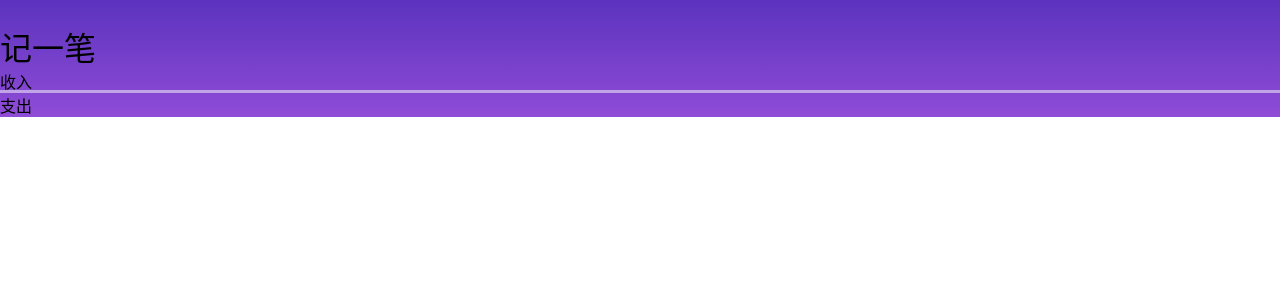
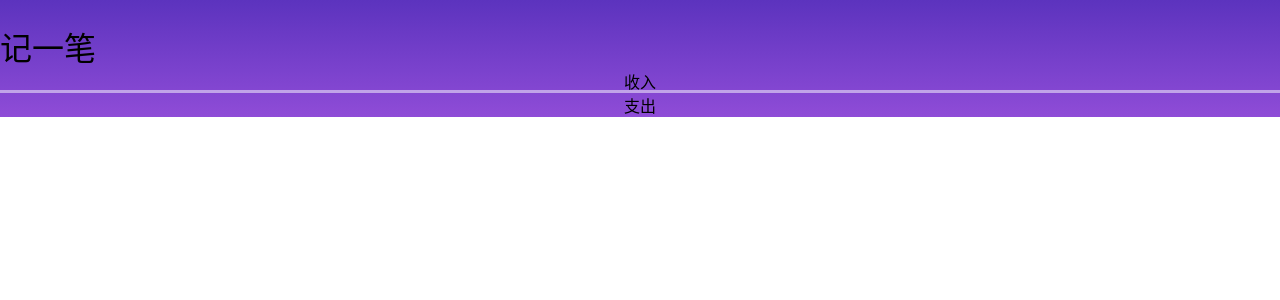
Before and after one commit to wuwenxing0912/react18, a React (Vite) app: page /items/new in a window 1280 px wide. Shown: the top 300 px of the page. Built offline with nearby package versions, Linux system fonts and the light colour scheme.

Commit message:
Tabs组件接受className参数

```diff
--- a/src/components/Tabs.tsx
+++ b/src/components/Tabs.tsx
@@ -4,12 +4,13 @@ interface Props<T> {
   tabs: { key: T; text: string }[]
   value: string
   onChange: (key: T) => void
+  className: string
 }
 
 export const Tabs = <T extends string>(props: Props<T>) => {
-  const { tabs, value, onChange } = props
+  const { tabs, value, onChange, className } = props
   return (
-    <ol flex text-white children-px-24px children-py-12px>
+    <ol flex text-white children-px-24px children-py-12px className={className}>
       {tabs.map(tab => <li key={tab.key} className={tab.key === value ? s.selected : ''}
         onClick={() => onChange(tab.key)}>
         {tab.text}
--- a/src/pages/ItemsNewPage.tsx
+++ b/src/pages/ItemsNewPage.tsx
@@ -11,7 +11,7 @@ export const ItemsNewPage: React.FC = () => {
     <div>
       <Gradient>
         <TopNav title="记一笔" icon={<Icon name="back" />} />
-        <Tabs tabs={tabsItem} value={tab} onChange={setTab} />
+        <Tabs tabs={tabsItem} value={tab} onChange={setTab} className='children-text-center children-flex-1' />
       </Gradient>
     </div>
   )
```
